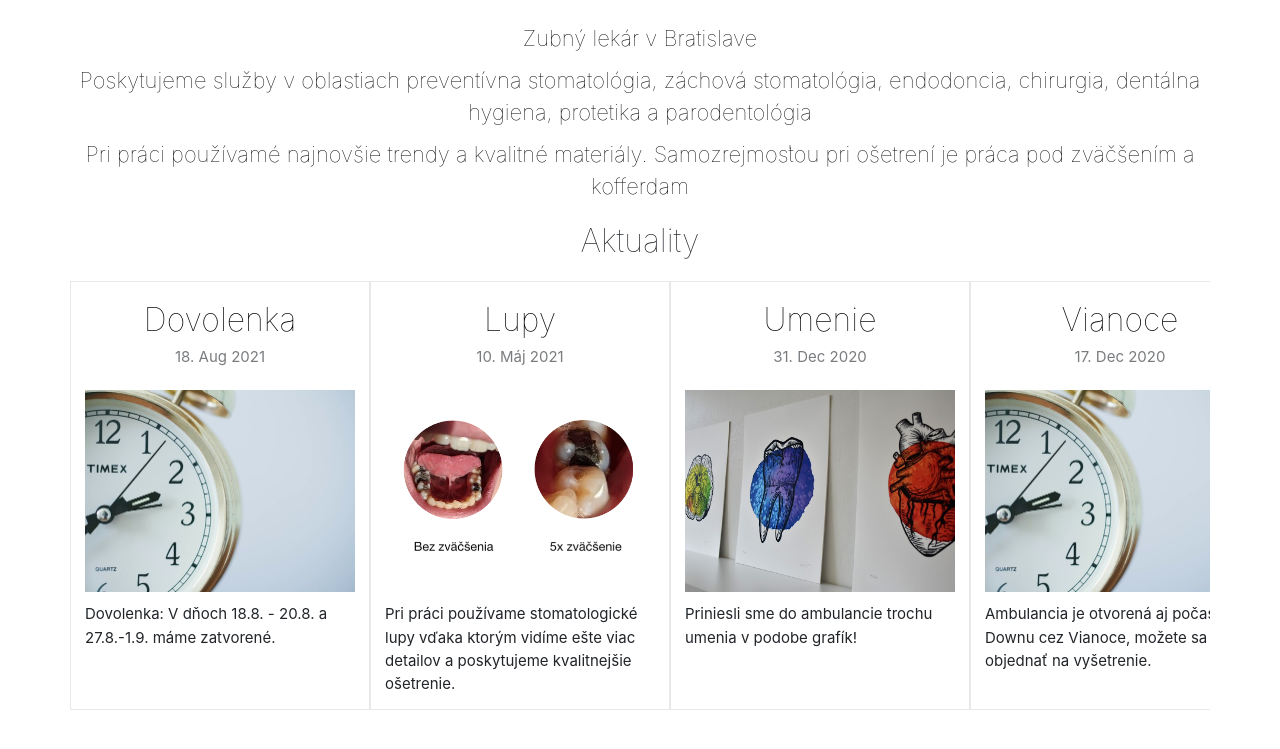
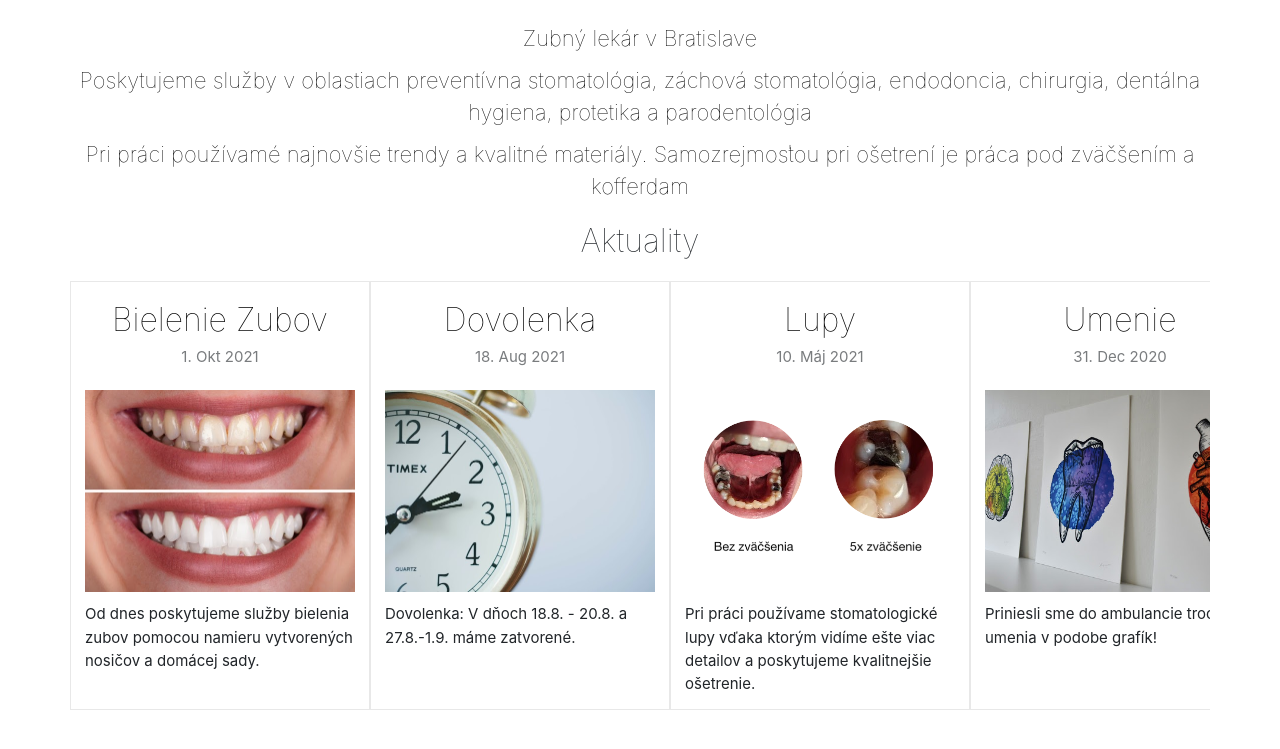
Before and after one commit to andental/andental.sk, a plain HTML site: page index.html in a window 1280 px wide. Shown: the part 1004-1753 px from the top of the page. Drawn offline with Linux system fonts and the light colour scheme; some packages are replaced by stand-ins of ours; grey boxes are pictures that could not be loaded.

Commit message:
Add teeth whitening (#10)
* Add teeth whitening update

* Add teeth whitening image

```diff
--- a/index.html
+++ b/index.html
@@ -90,6 +90,15 @@ https://templatemo.com/tm-526-vanilla
             <h2>Aktuality</h2>
 
             <div class="updates">
+                <div class="updates-item">
+                    <div class="updates-meta">
+                        <span class="updates-title">Bielenie zubov</span>
+                    </div>
+                    <p class="updates-date">1. Okt 2021</p>
+                    <img class="updates-img" src="img/bielenie.jpeg">
+                    <p class="updates-text">Od dnes poskytujeme služby bielenia zubov pomocou namieru vytvorených nosičov a domácej sady.</p>
+                </div>
+
                 <div class="updates-item">
                     <div class="updates-meta">
                         <span class="updates-title">Dovolenka</span>
```
Also changed, not shown: img/bielenie.jpeg (added).
